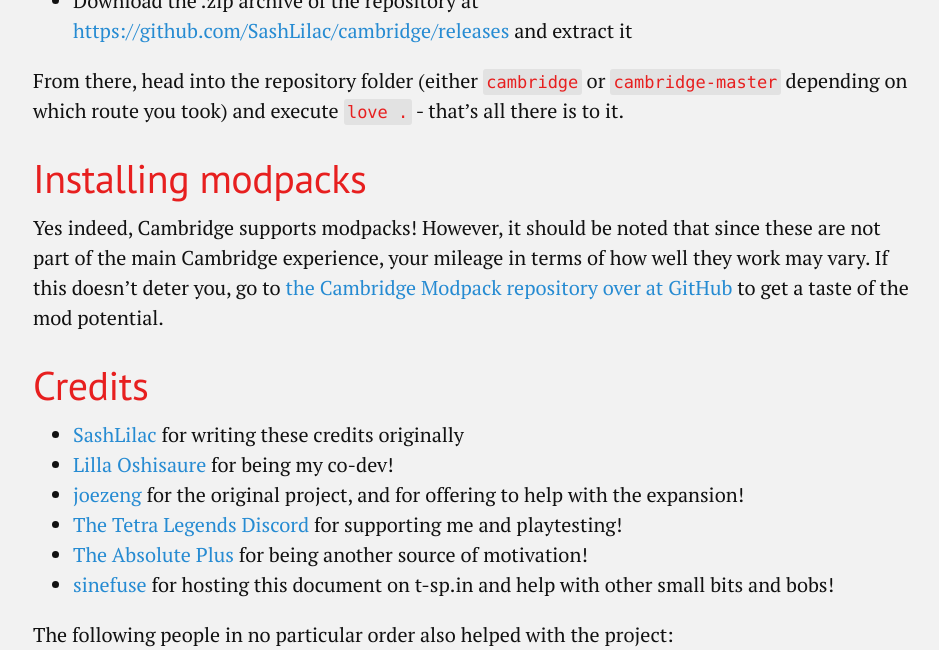
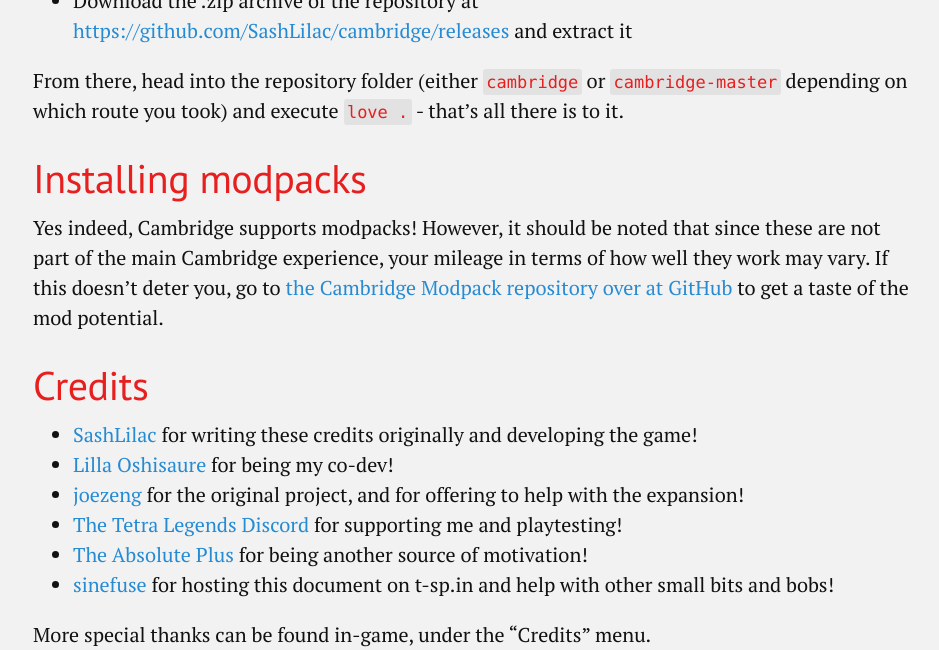
Before and after one commit to ameliaRTA/t-sp.in, a Jekyll site: the page built from cambridge.md, in a window 1280 px wide and 1400 px high, scrolled down 2056 px, cut to the strip 0-650 px from the top of the window. Shown: the whole strip, without its empty margins (167-1106 px from the left). Built offline with Jekyll 4.4.1, drawn with Linux system fonts in a browser that asks for light colours; some of the changed text lies outside the part shown.

Commit message:
Update cambridge.md

```diff
--- a/cambridge.md
+++ b/cambridge.md
@@ -62,24 +62,13 @@
 
 # Credits
 
-- [SashLilac](https://github.com/SashLilac) for writing these credits originally
+- [SashLilac](https://github.com/SashLilac) for writing these credits originally and developing the game!
 - [Lilla Oshisaure](https://www.youtube.com/user/LeSpyroshisaure) for being my co-dev!
 - [joezeng](https://github.com/joezeng) for the original project, and for offering to help with the expansion!
 - [The Tetra Legends Discord](http://discord.com/invite/7hMx5r2) for supporting me and playtesting!
 - [The Absolute Plus](https://discord.gg/6Gf2awJ) for being another source of motivation!
 - [sinefuse](https://sinefuse.moe) for hosting this document on t-sp.in and help with other small bits and bobs!
 
-The following people in no particular order also helped with the project:
-- [Hailey](https://github.com/haileylgbt)
-- CylinderKnot
-- MarkGamed7794
-- [Mizu](https://github.com/rexxt)
-- MattMayuga
-- Kitaru
-- switchpalacecorner
-- [2Tie](https://github.com/2Tie)
-- [nightmareci](https://github.com/nightmareci)
-- [MyPasswordIsWeak](https://github.com/MyPasswordIsWeak)
-- [Dr Ocelot](https://github.com/Dr-Ocelot)
+More special thanks can be found in-game, under the "Credits" menu.
 
 ![Cambridge Logo](https://cdn.discordapp.com/attachments/625496179433668635/763363717730664458/Icon_2.png)
```
